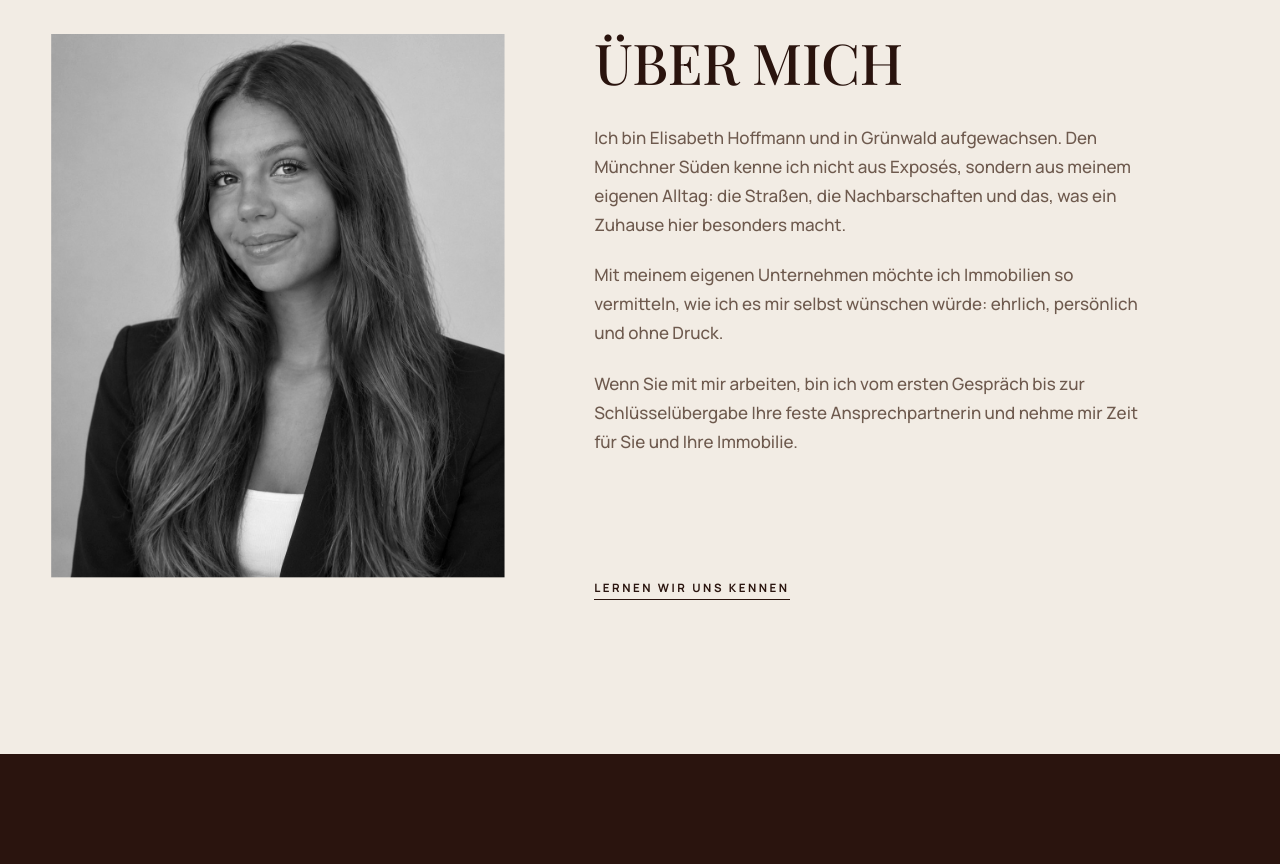
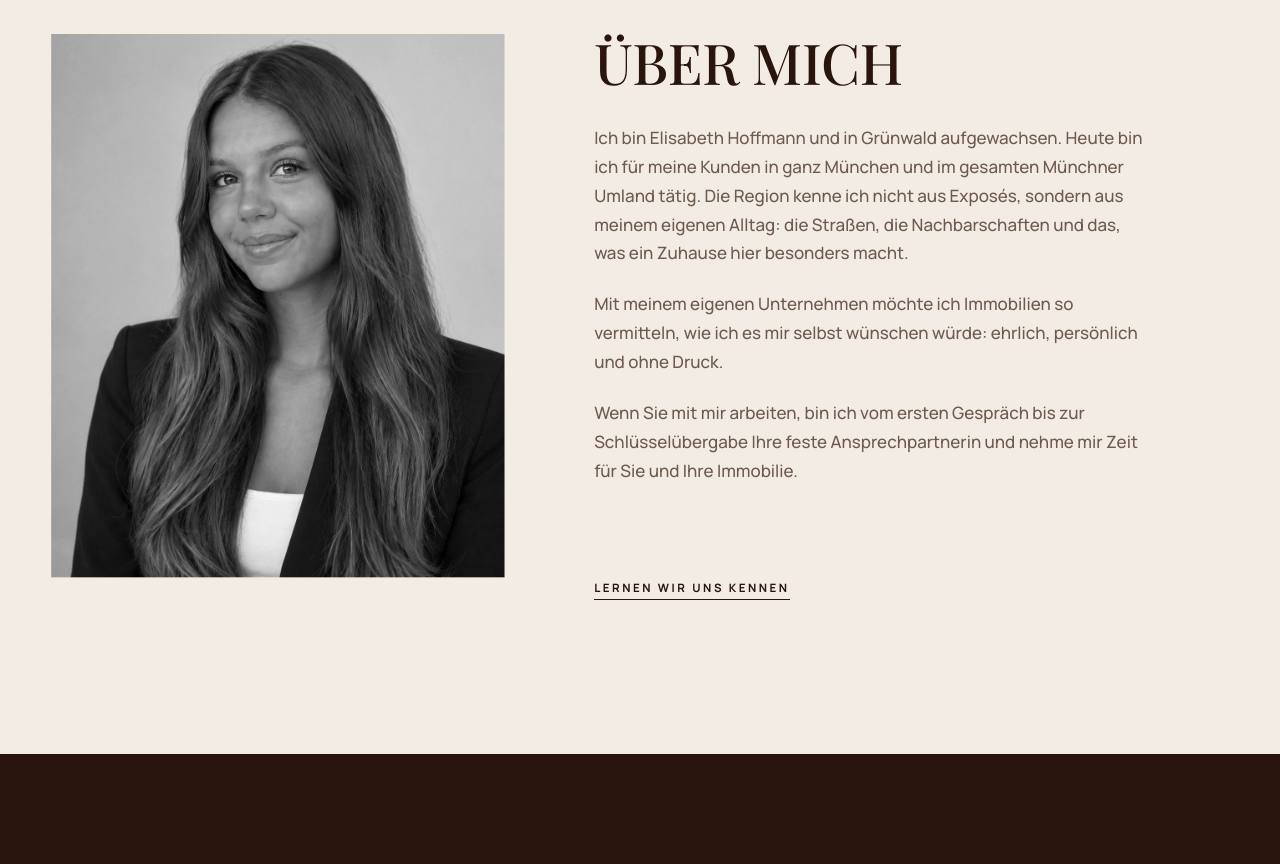
Before and after one commit to luisjulianfried-stack/Elisabeth-Hoffmann-Immobilien, a plain HTML site: page index.html in a window 1280 px wide. Shown: the part 920-1784 px from the top of the page. Drawn offline with nearby package versions, Linux system fonts and the light colour scheme; a web font is replaced by a local one.

Commit message:
Über mich: tätig in München und im gesamten Umland
Co-Authored-By: Claude Opus 5.5 <noreply@anthropic.com>
Claude-Session: https://claude.ai/code/session_01NYHmTFZgcepdNNTXHFBrDs

```diff
--- a/index.html
+++ b/index.html
@@ -6,7 +6,7 @@
 <meta name="theme-color" content="#2a140e">
 <title>Elisabeth Hoffmann Immobilien</title>
 <meta name="claude:viewport-fit-sides" content="cover">
-<meta name="description" content="Elisabeth Hoffmann Immobilien, Grünwald. Verkauf, Kauf und Bewertung von Immobilien in München und im Münchner Süden.">
+<meta name="description" content="Elisabeth Hoffmann Immobilien, Grünwald. Verkauf, Kauf und Bewertung von Immobilien in München und im gesamten Münchner Umland.">
 <link rel="preconnect" href="https://fonts.googleapis.com">
 <link rel="preconnect" href="https://fonts.gstatic.com" crossorigin>
 <link rel="stylesheet" href="https://fonts.googleapis.com/css2?family=Cinzel:wght@500..700&family=Manrope:wght@400..700&family=Playfair+Display:ital,wght@0,400..700;1,400..700&display=swap">
@@ -245,7 +245,7 @@ footer .legal{font-size:13px;color:var(--on-dark-muted);border-top:1px solid var
     <figure class="portrait"><img src="img/portrait.jpg" alt="Elisabeth Hoffmann, Inhaberin von Elisabeth Hoffmann Immobilien" loading="lazy"></figure>
     <div class="intro-copy">
       <h2>Über mich</h2>
-      <p>Ich bin Elisabeth Hoffmann und in Grünwald aufgewachsen. Den Münchner Süden kenne ich nicht aus Exposés, sondern aus meinem eigenen Alltag: die Straßen, die Nachbarschaften und das, was ein Zuhause hier besonders macht.</p>
+      <p>Ich bin Elisabeth Hoffmann und in Grünwald aufgewachsen. Heute bin ich für meine Kunden in ganz München und im gesamten Münchner Umland tätig. Die Region kenne ich nicht aus Exposés, sondern aus meinem eigenen Alltag: die Straßen, die Nachbarschaften und das, was ein Zuhause hier besonders macht.</p>
       <p>Mit meinem eigenen Unternehmen möchte ich Immobilien so vermitteln, wie ich es mir selbst wünschen würde: ehrlich, persönlich und ohne Druck.</p>
       <p>Wenn Sie mit mir arbeiten, bin ich vom ersten Gespräch bis zur Schlüsselübergabe Ihre feste Ansprechpartnerin und nehme mir Zeit für Sie und Ihre Immobilie.</p>
       <a class="lnk" href="#kontakt">Lernen wir uns kennen</a>
```
